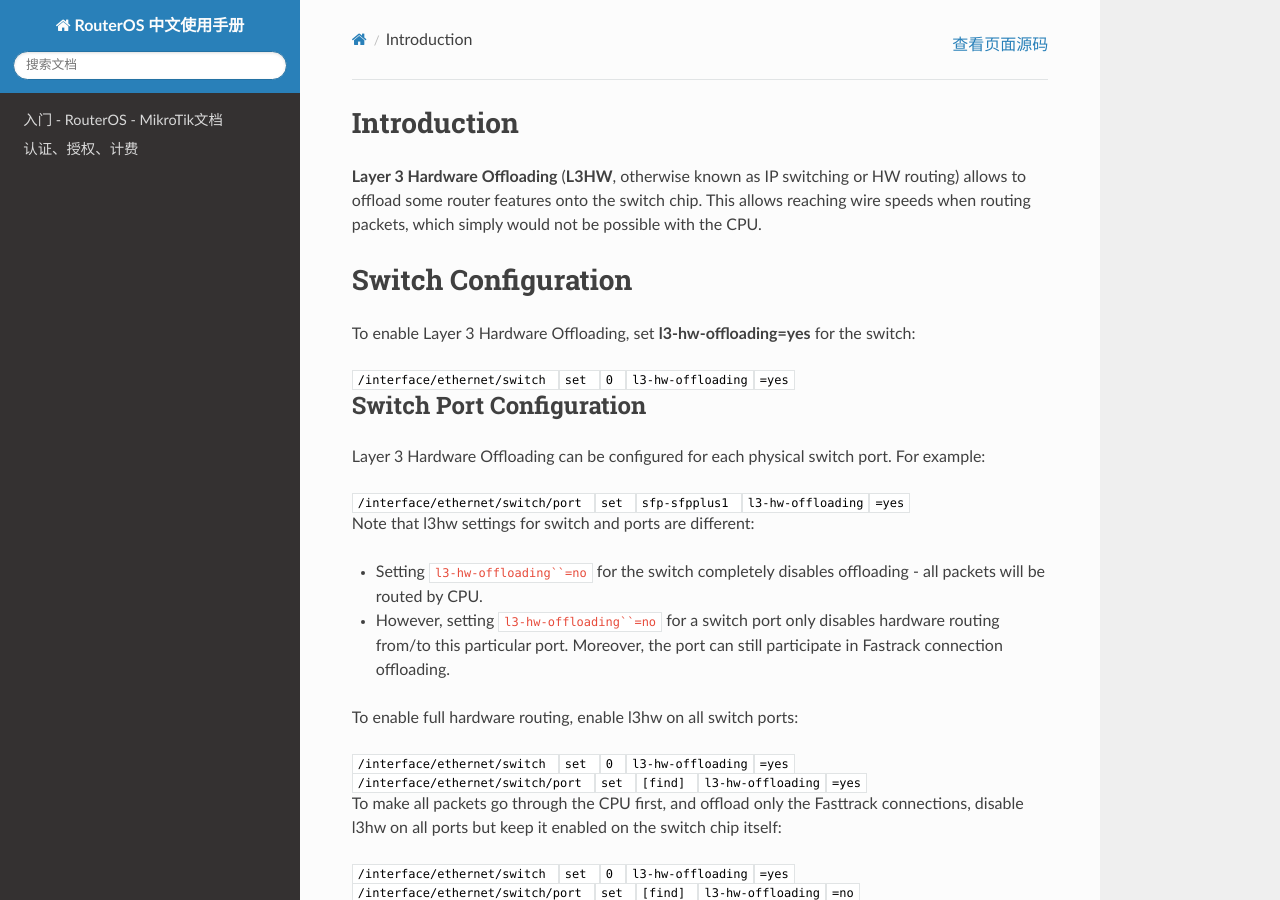
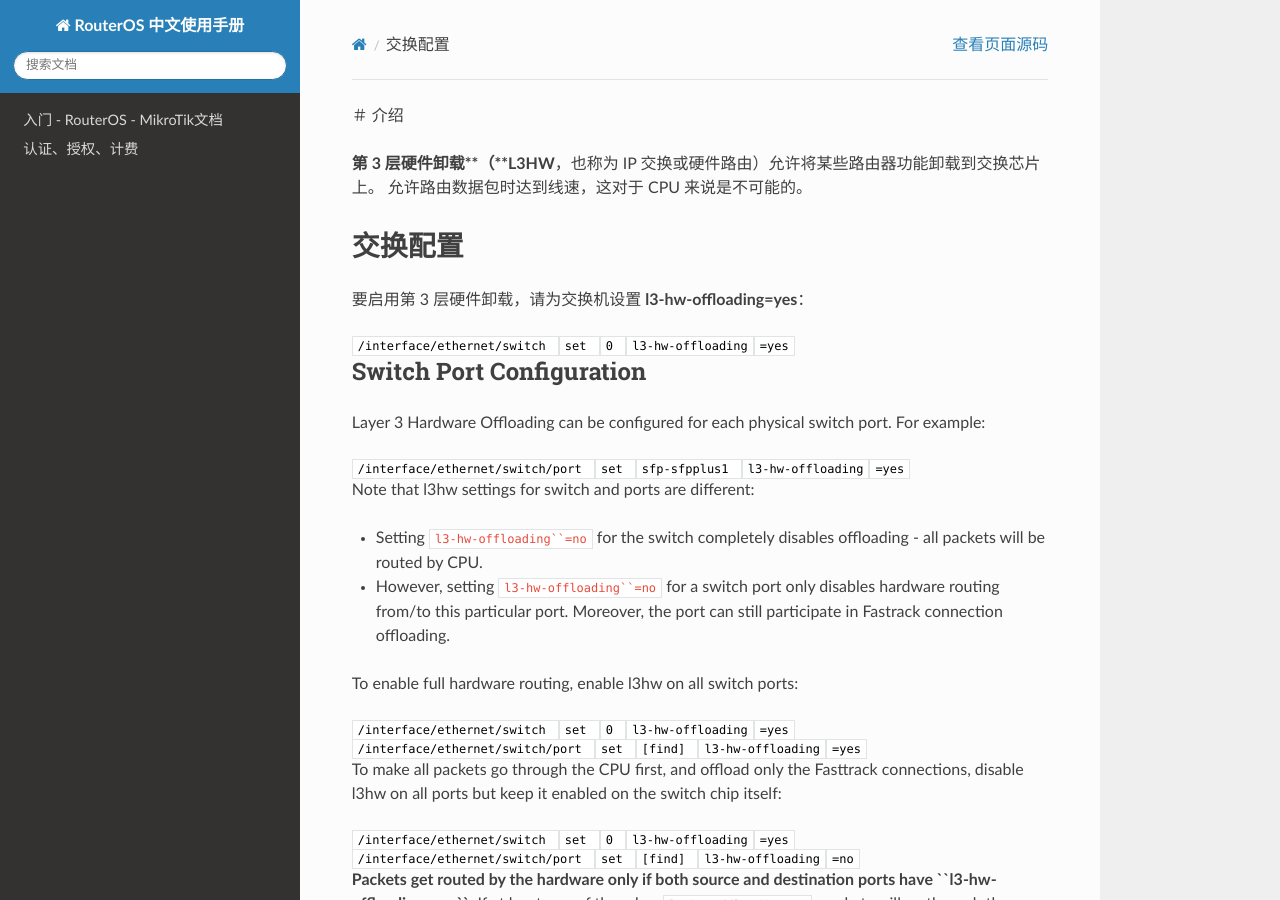
Before and after one commit to be-engineer/MikroTik-doc-cn, a Sphinx documentation site: the page built from source/Bridging_and_Switching/L3_Hardware_Offloading/content.md, in a window 1280 px wide and 900 px high. Built offline with Sphinx 7.4.7 and the Read the Docs theme 2.0.0, drawn with Linux system fonts in a browser that asks for light colours; pages that are not in the unit, such as notebooks, are missing from menus.

```diff
--- a/source/Bridging_and_Switching/L3_Hardware_Offloading/content.md
+++ b/source/Bridging_and_Switching/L3_Hardware_Offloading/content.md
@@ -1,10 +1,10 @@
-# Introduction
+＃ 介绍
 
-**Layer 3 Hardware Offloading** (**L3HW**, otherwise known as IP switching or HW routing) allows to offload some router features onto the switch chip. This allows reaching wire speeds when routing packets, which simply would not be possible with the CPU.
+**第 3 层硬件卸载**（**L3HW**，也称为 IP 交换或硬件路由）允许将某些路由器功能卸载到交换芯片上。 允许路由数据包时达到线速，这对于 CPU 来说是不可能的。
 
-# Switch Configuration
+# 交换配置
 
-To enable Layer 3 Hardware Offloading, set **l3-hw-offloading=yes** for the switch:
+要启用第 3 层硬件卸载，请为交换机设置 **l3-hw-offloading=yes**：
 
 <table border="0" cellpadding="0" cellspacing="0"><tbody><tr><td class="code"><div class="container" title="Hint: double-click to select code"><div class="line number1 index0 alt2" data-bidi-marker="true"><code class="ros constants">/interface/ethernet/switch </code><code class="ros functions">set </code><code class="ros plain">0 </code><code class="ros value">l3-hw-offloading</code><code class="ros plain">=yes</code></div></div></td></tr></tbody></table>
 
@@ -374,7 +374,7 @@
 Release
 
  |     |
- | --- |  ||  |
+ | --- |||  |
  | IPv4 Unicast Routing | **HW** |
  | 7.1                  |
  | IPv6 Unicast Routing | **HW** |
```
Also changed, not shown: source/Getting_started/Software_Specifications/content.md (+1 -1 lines).
